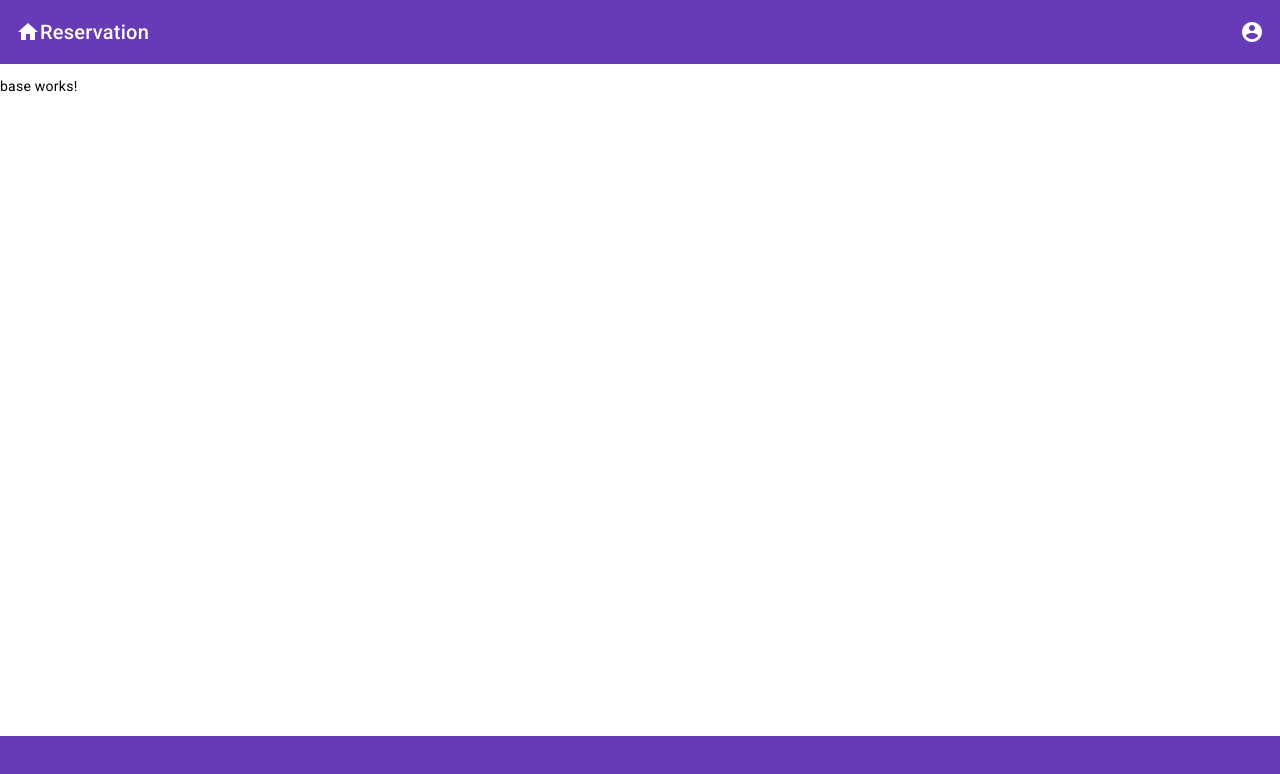
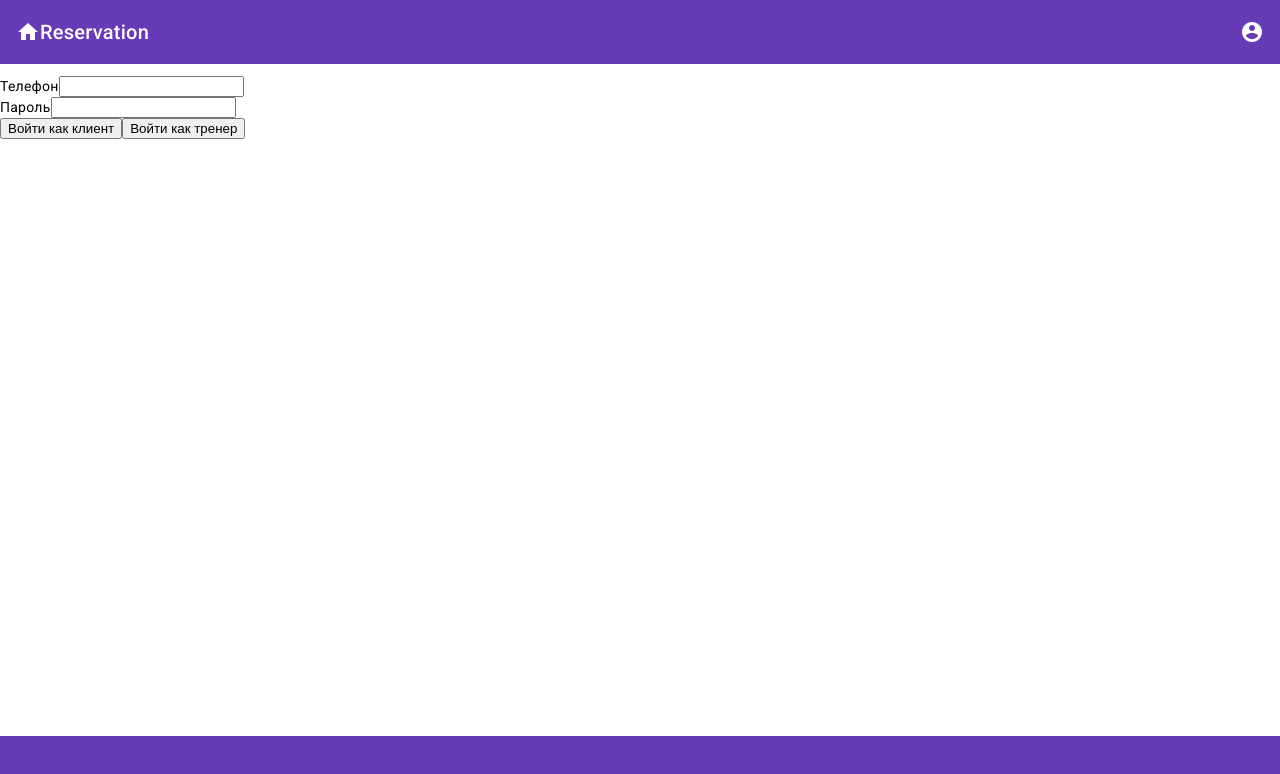
Before and after one commit to N1ghtmarex/ReservationFrontend, an Angular app: page /auth in a window 1280 px wide. Before the commit this address led to /. Shown: the top 774 px of the page. Built offline with nearby package versions, Linux system fonts and the light colour scheme.

Commit message:
функция Login и Logout

```diff
--- a/angular.json
+++ b/angular.json
@@ -57,7 +57,7 @@
               "vendorChunk": true,
               "extractLicenses": false,
               "sourceMap": true,
-              "namedChunks": true
+              "namedChunks": true,
             }
           },
           "defaultConfiguration": "production"
--- a/src/app/app-routing.module.ts
+++ b/src/app/app-routing.module.ts
@@ -1,9 +1,11 @@
 import { NgModule } from '@angular/core';
 import { RouterModule, Routes } from '@angular/router';
 import { BaseComponent } from './components/base/base.component'
+import { LoginPageComponent } from './components/login-page/login-page.component';
 
 const routes: Routes = [
   {path: '', component: BaseComponent},
+  {path: 'auth', component: LoginPageComponent},
   {path: '**', redirectTo: '', component: BaseComponent}
 ];
 
--- a/src/app/components/UI/header/header.component.html
+++ b/src/app/components/UI/header/header.component.html
@@ -7,7 +7,8 @@
         </div>
         <span class="example-spacer"></span>
         <div class="toolbar no-select">
-            <mat-icon>account_circle</mat-icon>
+            <mat-icon *ngIf="!isLoggedIn()" routerLink="/auth">account_circle</mat-icon>
+            <mat-icon (click)="logout()" *ngIf="isLoggedIn()" routerLink="/">logout</mat-icon>
         </div>
       </mat-toolbar-row>
     </mat-toolbar>
--- a/src/app/components/UI/header/header.component.ts
+++ b/src/app/components/UI/header/header.component.ts
@@ -7,4 +7,14 @@ import { Component } from '@angular/core';
 })
 export class HeaderComponent {
 
+  isLoggedIn(){
+    if (localStorage.getItem('token') != null){
+      return true
+    }
+    else return false
+  }
+
+  logout(){
+    localStorage.clear()
+  }
 }
--- /dev/null
+++ b/src/app/components/login-page/login-page.component.html
@@ -0,0 +1,16 @@
+<form>
+    <div>
+      <label>Телефон</label>
+      <input [(ngModel)]="user.Phone" type="text" name="phone" />
+    </div>
+    <div>
+      <label>Пароль</label>
+      <input [(ngModel)]="user.Password" type="password" name="password" />
+    </div>
+
+    <div>
+        <button (click)="loginAsClient(user)">Войти как клиент</button>
+        <button (click)="loginAsCoach(user)">Войти как тренер</button>
+    </div>
+
+  </form>
--- /dev/null
+++ b/src/app/components/login-page/login-page.component.ts
@@ -0,0 +1,40 @@
+import { Component, OnInit } from '@angular/core';
+import { FormControl, FormGroup, Validators } from '@angular/forms';
+import { User } from 'src/app/models/user';
+import { AuthService } from 'src/app/services/auth.service';
+
+@Component({
+  selector: 'app-login-page',
+  templateUrl: './login-page.component.html',
+  styleUrls: ['./login-page.component.scss']
+})
+export class LoginPageComponent implements OnInit {
+
+  form!: FormGroup
+
+  user = new User();
+
+  constructor(private auth: AuthService) {
+  }
+
+  ngOnInit(): void {
+    this.form = new FormGroup({
+      phone: new FormControl(null, [Validators.required]),
+      password: new FormControl(null, [Validators.required]),
+      role: new FormControl(null, [Validators.required])
+    })
+  }
+
+  loginAsCoach(user: User) {
+    this.auth.loginAsCoach(user).subscribe((token: string) => {
+      localStorage.setItem('token', token);
+    });
+  }
+
+  loginAsClient(user: User) {
+    this.auth.loginAsClient(user).subscribe((token: string) => {
+      localStorage.setItem('token', token);
+    });
+  }
+
+}
--- /dev/null
+++ b/src/app/models/user.ts
@@ -0,0 +1,4 @@
+export class User {
+    Phone = '';
+    Password = '';
+}
--- /dev/null
+++ b/src/app/services/auth.service.ts
@@ -0,0 +1,27 @@
+import { HttpClient } from '@angular/common/http';
+import { Injectable } from '@angular/core';
+import { Observable } from 'rxjs';
+import { User } from '../models/user';
+
+@Injectable({
+  providedIn: 'root'
+})
+export class AuthService {
+
+  constructor(private http: HttpClient) { }
+
+  apiUrl = 'https://localhost:7160/api/'
+  apiVersion = '?api-version=1.0'
+
+  register(){
+
+  }
+
+  public loginAsCoach(user: User): Observable<string> {
+      return this.http.post(this.apiUrl + 'coachs/coach' + this.apiVersion, user, {responseType: 'text'});
+  }
+
+  public loginAsClient(user: User): Observable<string> {
+    return this.http.post(this.apiUrl + 'clients/client' + this.apiVersion, user, {responseType: 'text'});
+}
+}
```
Also changed, not shown: src/app/app.module.ts (+9 -2 lines), src/app/components/login-page/login-page.component.scss (added), 2 other files (tests, documents, lock files or other folders).
